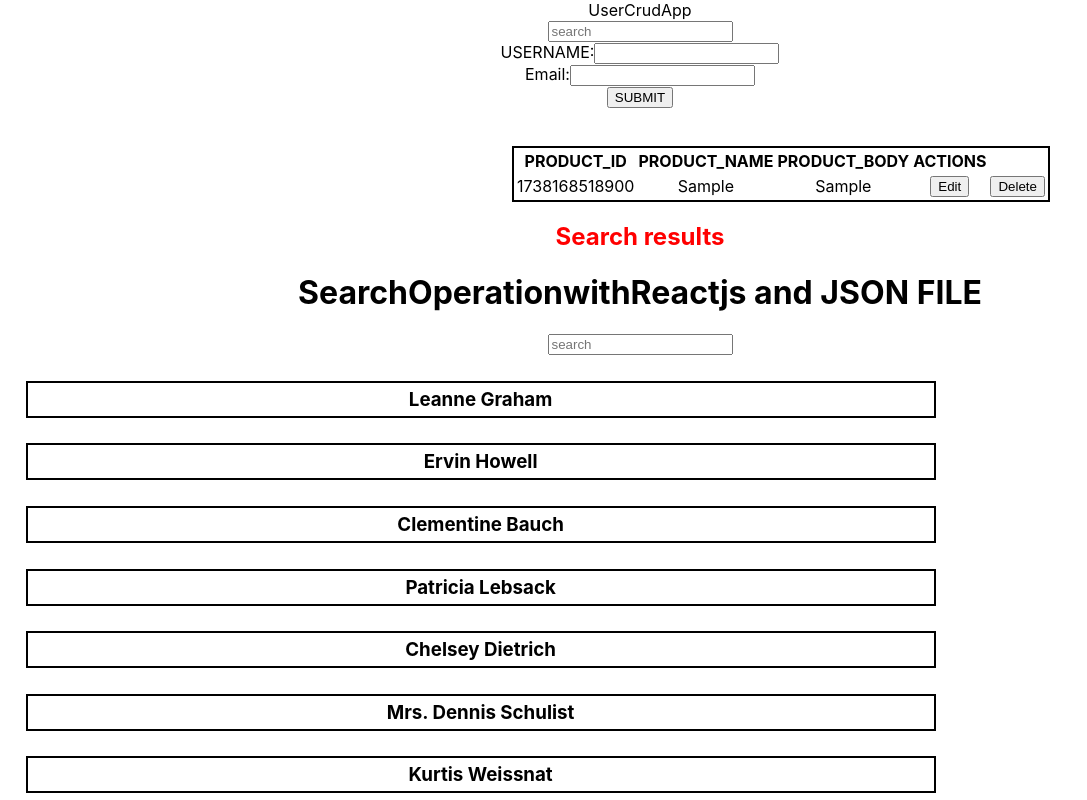
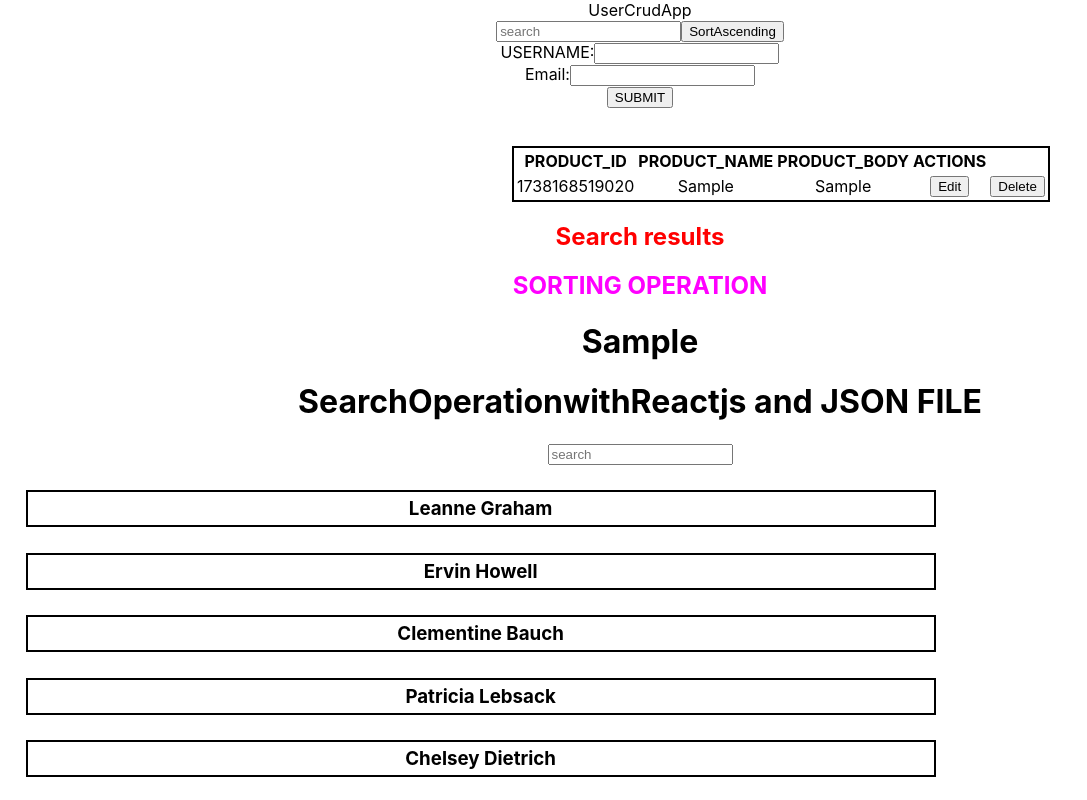
Before and after one commit to anushamutharasi/REDUX, a React (Create React App) app in the folder redux_beginner/: page / in a window 1280 px wide. Both pictures are taken after typing "Sample", "Sample" into the empty fields and a click on the button "SUBMIT". Shown: the top 800 px of the page, without its empty margins (0-1087 px from the left). Built offline with nearby package versions, Linux system fonts and the light colour scheme.

Commit message:
Sort functionality in UserCrudAppwithReactjsFile(filename)

```diff
--- a/redux_beginner/src/REACTJS/UserCrudAppwithReactjs.jsx
+++ b/redux_beginner/src/REACTJS/UserCrudAppwithReactjs.jsx
@@ -8,6 +8,7 @@ const UserCrudAppwithReactjs = () => {
   //state that is used to store the user information in the form of array of obects
   const [userDetails, setUserDetails] = useState([]);
   const [search, setSearch] = useState("");
+  const [sortOrder,setSortOrder]=useState("asc")
   console.log(search);
   const SubmitHandler = (e) => {
     e.preventDefault();
@@ -32,11 +33,7 @@ const UserCrudAppwithReactjs = () => {
       setUserEmail("");
     }
   };
-
-
-
-
-     const EditHandler=(id)=>{
+   const EditHandler=(id)=>{
         console.log("EDIT HANDLER",id);
         setEditId(id);
         const edituser=userDetails.find((user)=>user.id === id)
@@ -55,6 +52,22 @@ const UserCrudAppwithReactjs = () => {
     console.log(delete_user);
     setUserDetails(delete_user)
   };
+  const sortHandler=()=>{
+
+    const sortedusers=[...userDetails].sort((a,b)=>{
+      if(sortOrder === "asc"){
+return a.userName.localeCompare(b.userName)
+      }
+      else{
+return b.userName.localeCompare(a.userName);
+      }
+    })
+    setUserDetails(sortedusers)
+    setSortOrder(sortOrder==="asc"?"desc":"asc")
+
+
+
+  }
   return (
     <>
       <div>UserCrudApp</div>
@@ -64,6 +77,7 @@ const UserCrudAppwithReactjs = () => {
         value={search}
         onChange={(e) => setSearch(e.target.value)}
       />
+      <button onClick={sortHandler}>Sort{sortOrder==="asc"?"Ascending":"Descending"}</button>
       <form>
         USERNAME:
         <input
@@ -135,7 +149,13 @@ const UserCrudAppwithReactjs = () => {
         userDetails.filter((user)=>user.userName.toLowerCase().includes(search.toLowerCase())).map((user) => (
         <h2>{user.userName}</h2>
       ))):""}
+      <h2 style={{color:"magenta"}}>SORTING OPERATION</h2>
+      {sortOrder.length!==0?(userDetails?.map((user)=>{
+        return <h1>{user.userName}</h1>
+      })):""}
     </>
+
+
   );
 };
 
```
